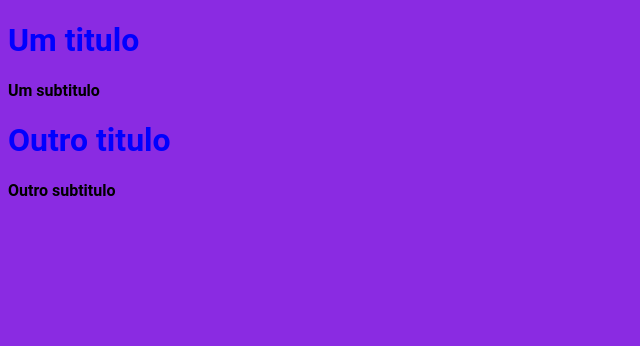
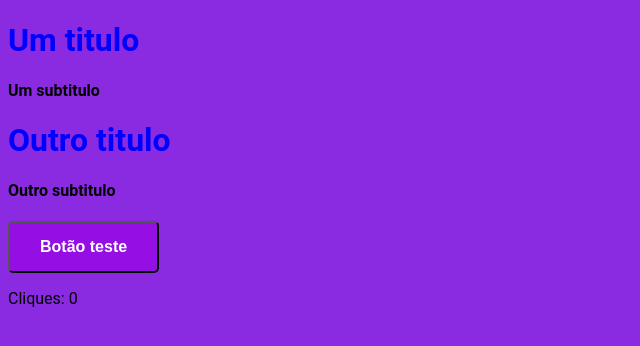
Before and after one commit to gabriel-nogueiramelo/ReactJs-NextJs-exemplos, a Next.js app: page / in a window 1280 px wide. Shown: the top 346 px of the page, without its empty margins (0-640 px from the left). Built offline with nearby package versions, Linux system fonts and the light colour scheme.

Commit message:
criado useState

```diff
--- a/pages/index.jsx
+++ b/pages/index.jsx
@@ -1,9 +1,18 @@
+import { useState } from 'react'
 import Head from 'next/head'
 
 import Title from '../src/componentes/title/Title'
 import Subtitle from '../src/componentes/subtitle/Subtitle'
+import Button from '../src/componentes/button/Button'
+
 
 function HomePage () {
+  const [click, setClick] = useState(0)
+
+const handleClick = () => {
+  setClick(click + 1)
+}
+
   return (
     <>
     <Head>
@@ -14,6 +23,12 @@
       <Subtitle text="Um subtitulo" />
       <Title>Outro titulo</Title>
       <Subtitle text="Outro subtitulo" />
+      <Button
+      onClick={handleClick}
+      >
+        Botão teste
+        </Button>
+        <p>Cliques: {click}</p>
     </div>
     </>
   )
--- /dev/null
+++ b/src/componentes/button/Button.jsx
@@ -0,0 +1,13 @@
+import styles from './Button.module.css'
+
+function Button ({ children, onClick }) {
+  return (
+    <button className={styles.button}
+    onClick={onClick}
+    >
+      { children }
+      </button>
+  )
+}
+
+export default Button
--- /dev/null
+++ b/src/componentes/button/Button.module.css
@@ -0,0 +1,15 @@
+.button {
+  background-color: #950ee4;
+  border: nome;
+  color: white;
+  font-size: 16px;
+  font-weight: bold;
+  padding: 15px 30px;
+  border-radius: 5px;
+  cursor: pointer;
+  transition: all 0,3s;
+}
+
+.button:hover {
+  background-color: #af52e4;
+}
```
